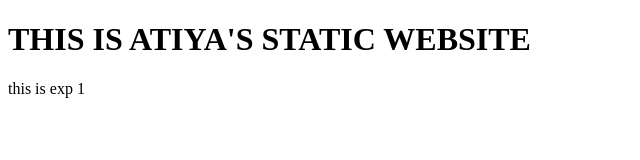
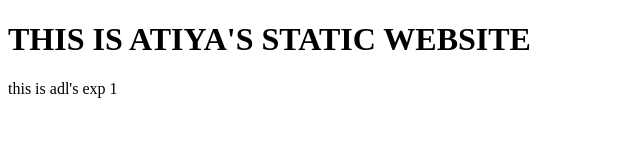
Before and after one commit to UmmeAtiyaa/adl.exp1, a plain HTML site: page index.html in a window 1280 px wide. Shown: the full height of the page, 0-640 px from the left. Drawn offline with Linux system fonts and the light colour scheme.

Commit message:
Update index.html

```diff
--- a/index.html
+++ b/index.html
@@ -7,6 +7,6 @@
 </head>
 <body>
     <h1>THIS IS ATIYA'S STATIC WEBSITE</h1>
-    this is exp 1
+    this is adl's exp 1
 </body>
 </html>
```
